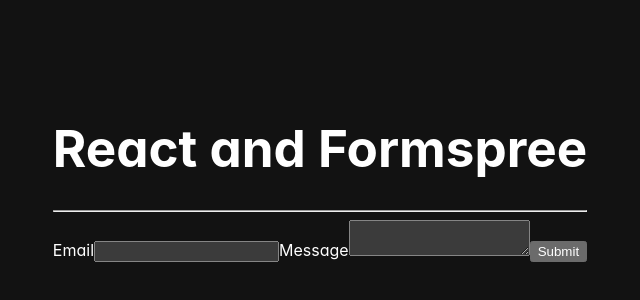
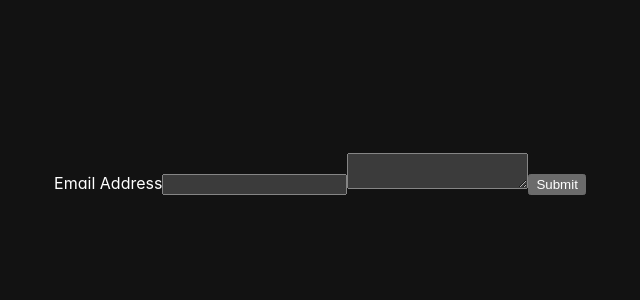
Before and after one commit to Crrux/Portfolio, a React (Vite) app: page /contact in a window 1280 px wide. Shown: the part 226-526 px from the top of the page, without its empty margins (320-960 px from the left). Built offline with nearby package versions, Linux system fonts and the light colour scheme.

Commit message:
test form

```diff
--- a/package.json
+++ b/package.json
@@ -10,6 +10,7 @@
     "preview": "vite preview"
   },
   "dependencies": {
+    "@formspree/react": "^2.5.1",
     "axios": "^1.7.2",
     "bootstrap": "^5.3.3",
     "primereact": "^10.6.6",
--- a/src/pages/ContactForm/ContactForm.jsx
+++ b/src/pages/ContactForm/ContactForm.jsx
@@ -1,99 +1,26 @@
-import { useState } from "react";
-import axios from "axios";
+import { useForm, ValidationError } from "@formspree/react";
 
 function Form() {
-  const [status, setStatus] = useState({
-    submitted: false,
-    submitting: false,
-    info: { error: false, msg: null },
-  });
-  const [inputs, setInputs] = useState({
-    email: "",
-    message: "",
-  });
-  const handleServerResponse = (ok, msg) => {
-    if (ok) {
-      setStatus({
-        submitted: true,
-        submitting: false,
-        info: { error: false, msg: msg },
-      });
-      setInputs({
-        email: "",
-        message: "",
-      });
-    } else {
-      setStatus({
-        info: { error: true, msg: msg },
-      });
-    }
-  };
-  const handleOnChange = (e) => {
-    e.persist();
-    setInputs((prev) => ({
-      ...prev,
-      [e.target.id]: e.target.value,
-    }));
-    setStatus({
-      submitted: false,
-      submitting: false,
-      info: { error: false, msg: null },
-    });
-  };
-  const handleOnSubmit = (e) => {
-    e.preventDefault();
-    setStatus((prevStatus) => ({ ...prevStatus, submitting: true }));
-    axios({
-      method: "POST",
-      url: "https://formspree.io/[your-formspree-endpoint]",
-      data: inputs,
-    })
-      .then(() => {
-        handleServerResponse(
-          true,
-          "Thank you, your message has been submitted."
-        );
-      })
-      .catch((error) => {
-        handleServerResponse(false, error.response.data.error);
-      });
-  };
+  const [state, handleSubmit] = useForm("mleqyapn");
+  if (state.succeeded) {
+    return <p>Thanks for joining!</p>;
+  }
   return (
-    <main>
-      <h1>React and Formspree</h1>
-      <hr />
-      <form onSubmit={handleOnSubmit}>
-        <label htmlFor="email">Email</label>
-        <input
-          id="email"
-          type="email"
-          name="_replyto"
-          onChange={handleOnChange}
-          required
-          value={inputs.email}
-        />
-        <label htmlFor="message">Message</label>
-        <textarea
-          id="message"
-          name="message"
-          onChange={handleOnChange}
-          required
-          value={inputs.message}
-        />
-        <button type="submit" disabled={status.submitting}>
-          {!status.submitting
-            ? !status.submitted
-              ? "Submit"
-              : "Submitted"
-            : "Submitting..."}
-        </button>
-      </form>
-      {status.info.error && (
-        <div className="error">Error: {status.info.msg}</div>
-      )}
-      {!status.info.error && status.info.msg && <p>{status.info.msg}</p>}
-    </main>
+    <form onSubmit={handleSubmit}>
+      <label htmlFor="email">Email Address</label>
+      <input id="email" type="email" name="email" />
+      <ValidationError prefix="Email" field="email" errors={state.errors} />
+      <textarea id="message" name="message" />
+      <ValidationError prefix="Message" field="message" errors={state.errors} />
+      <button type="submit" disabled={state.submitting}>
+        Submit
+      </button>
+    </form>
   );
 }
 
-export default Form;
+function ContactForm() {
+  return <Form />;
+}
+
+export default ContactForm;
```
Also changed, not shown: 1 other file (tests, documents, lock files or other folders).
